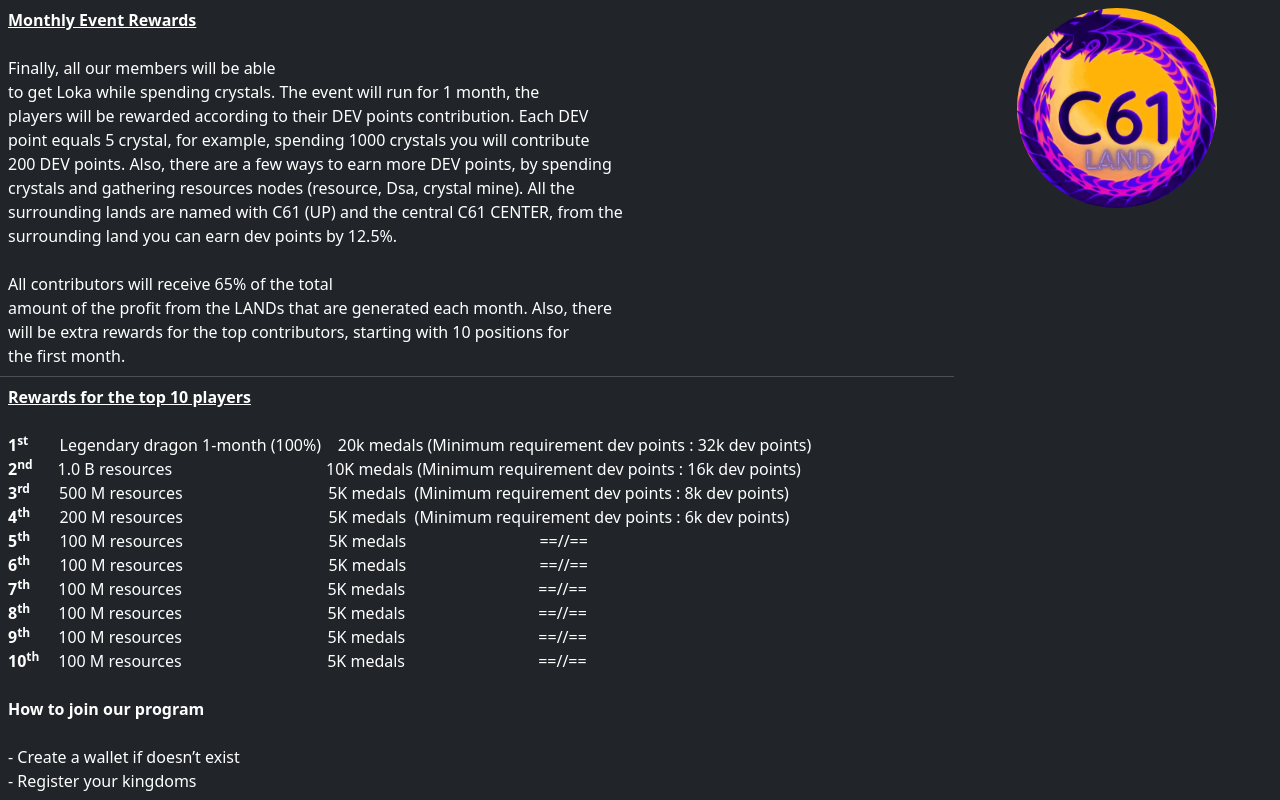
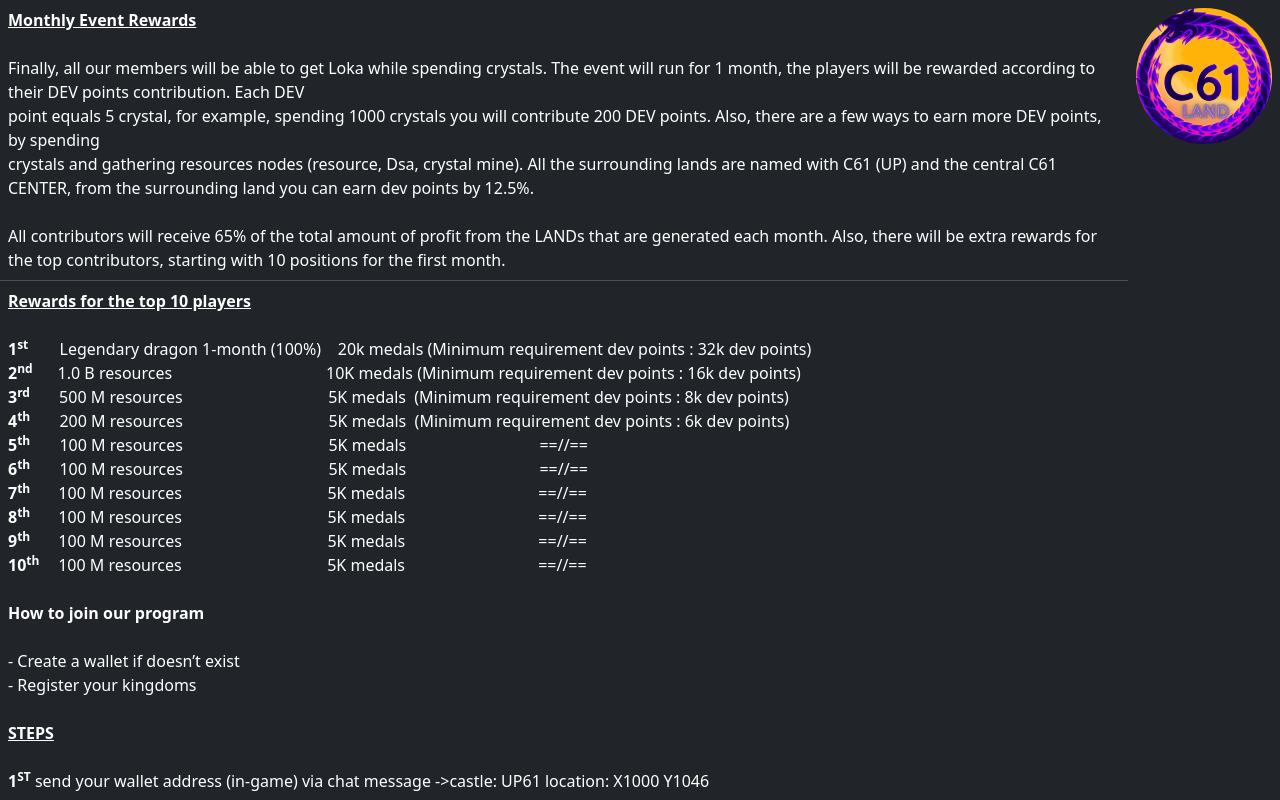
Before and after one commit to TStefanidis/UPC61, a plain HTML site: page index.html in a window 1280 px wide. Shown: the top 800 px of the page. Drawn offline with Linux system fonts and the light colour scheme.

Commit message:
Update index.html

```diff
--- a/index.html
+++ b/index.html
@@ -17,7 +17,7 @@
             </thead>
             <tbody>
                 <tr>
-                    <td><strong><span style="text-decoration: underline;">Monthly Event Rewards</span></strong><br><br>Finally, all our members will be able<br> to get Loka while spending crystals. The event will run for 1 month, the<br> players will be rewarded according to their DEV points contribution. Each DEV<br> point equals 5 crystal, for example, spending 1000 crystals you will contribute<br> 200 DEV points. Also, there are a few ways to earn more DEV points, by spending<br> crystals and gathering resources nodes (resource, Dsa, crystal mine). All the<br> surrounding lands are named with C61 (UP) and the central C61 CENTER, from the<br> surrounding land you can earn dev points by 12.5%.<br><br>All contributors will receive 65% of the total<br>amount of the profit from the LANDs that are generated each month. Also, there<br>will be extra rewards for the top contributors, starting with 10 positions for<br>the first month.</td>
+                    <td><strong><span style="text-decoration: underline;">Monthly Event Rewards</span></strong><br><br>Finally, all our members will be able to get Loka while spending crystals. The event will run for 1 month, the players will be rewarded according to their DEV points contribution. Each DEV<br> point equals 5 crystal, for example, spending 1000 crystals you will contribute 200 DEV points. Also, there are a few ways to earn more DEV points, by spending<br> crystals and gathering resources nodes (resource, Dsa, crystal mine). All the surrounding lands are named with C61 (UP) and the central C61 CENTER, from the surrounding land you can earn dev points by 12.5%.<br><br>All contributors will receive 65% of the total amount of profit from the LANDs that are generated each month. Also, there will be extra rewards for the top contributors, starting with 10 positions for the first month.</td>
                     <td class="text-center border-0 d-lg-flex justify-content-lg-center align-items-lg-center"><img class="rounded-circle img-fluid border-0 float-none d-lg-flex flex-row" src="assets/img/IMG_1342.png" width="200px" height="200px"></td>
                 </tr>
                 <tr>
```
